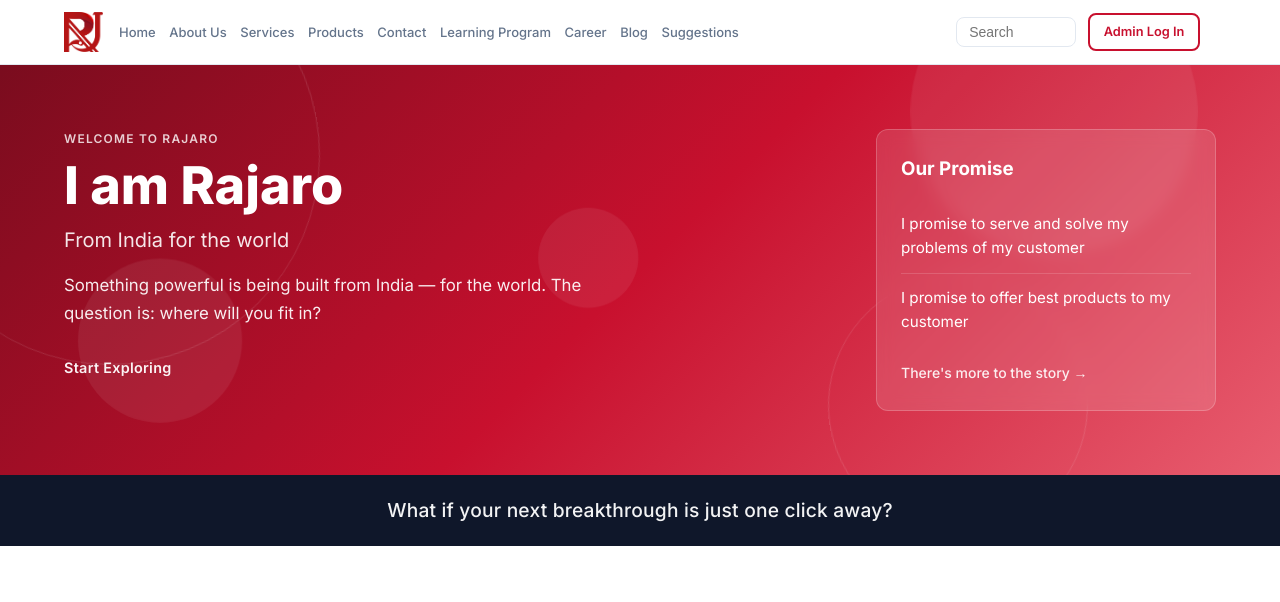
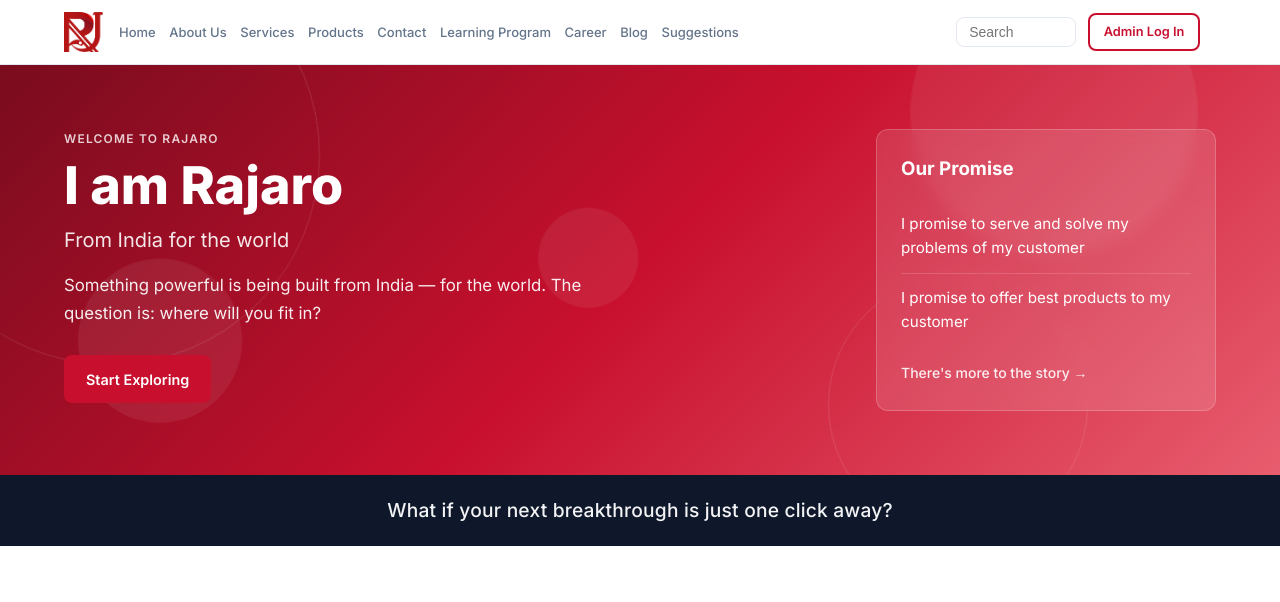
Before and after one commit to Researchpeoplecommunity/rajaro_website, a Flask app: page / in a window 1280 px wide. Shown: the top 602 px of the page. Run offline with Flask 3, Linux system fonts and the light colour scheme.

Commit message:
Disable link on home start Exploring button
GurudevMurugan:

```diff
--- a/static/css/style.css
+++ b/static/css/style.css
@@ -161,11 +161,7 @@ a:hover { text-decoration: underline; }
 .hero-sub { font-size: 1.25rem; opacity: 0.9; margin: 0.5rem 0 1rem; }
 .hero .lead { opacity: 0.85; margin-bottom: 1.5rem; }
 .hero-actions { display: flex; gap: 1rem; flex-wrap: wrap; }
-.hero-cta-label {
-  display: inline-block; margin: 0;
-  font-size: 0.9rem; font-weight: 600; letter-spacing: 0.02em;
-  color: #fff; opacity: 0.95;
-}
+.hero-cta-static { cursor: default; pointer-events: none; }
 .hero .btn-outline { border-color: #fff; color: #fff; }
 .hero .btn-outline:hover { background: #fff; color: var(--primary); }
 
--- a/templates/home.html
+++ b/templates/home.html
@@ -15,7 +15,9 @@
       <h1>{{ hero_title }}</h1>
       <p class="hero-sub">{{ hero_subtitle }}</p>
       <p class="hero-hook">{{ hero_hook }}</p>
-      <p class="hero-cta-label">{{ hero_btn_explore }}</p>
+      <div class="hero-actions">
+        <span class="btn btn-primary hero-cta-static">{{ hero_btn_explore }}</span>
+      </div>
     </div>
     <div class="promises-card">
       <h3>{{ promise_card_title }}</h3>
```
